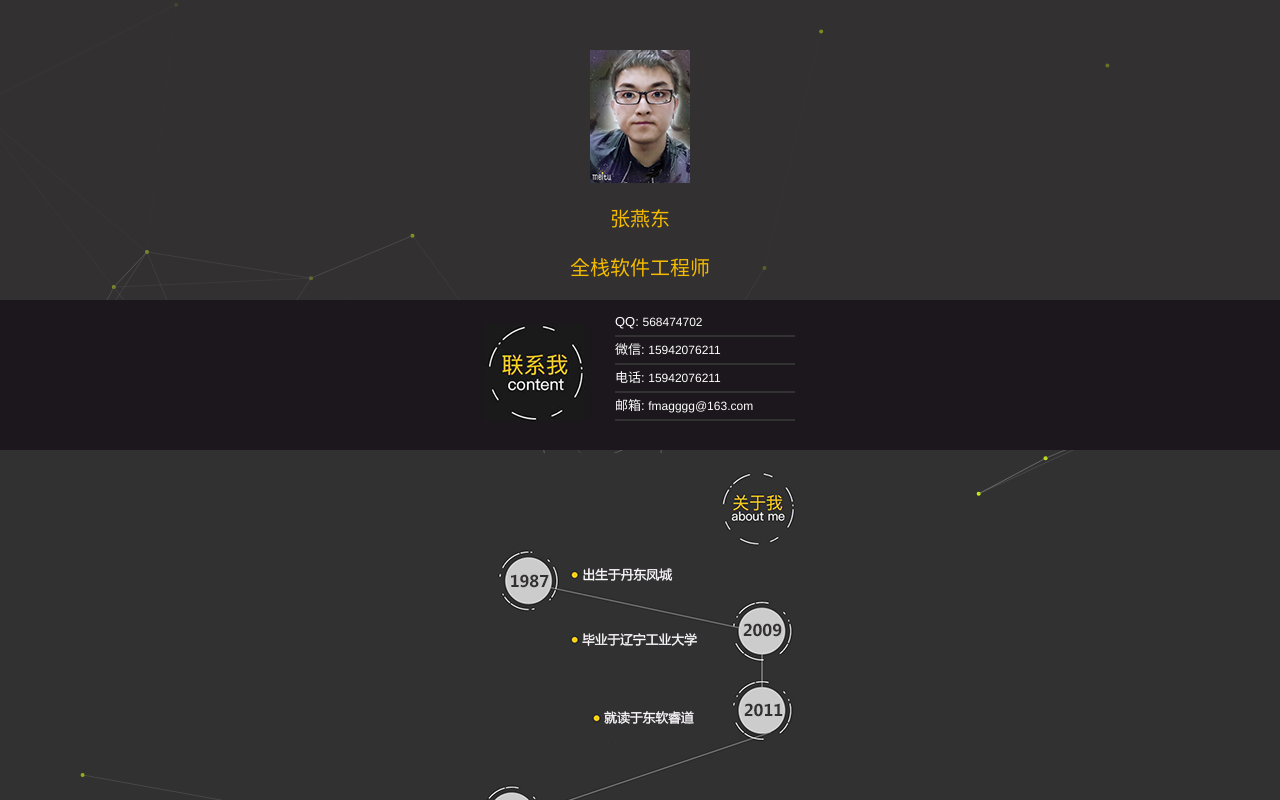
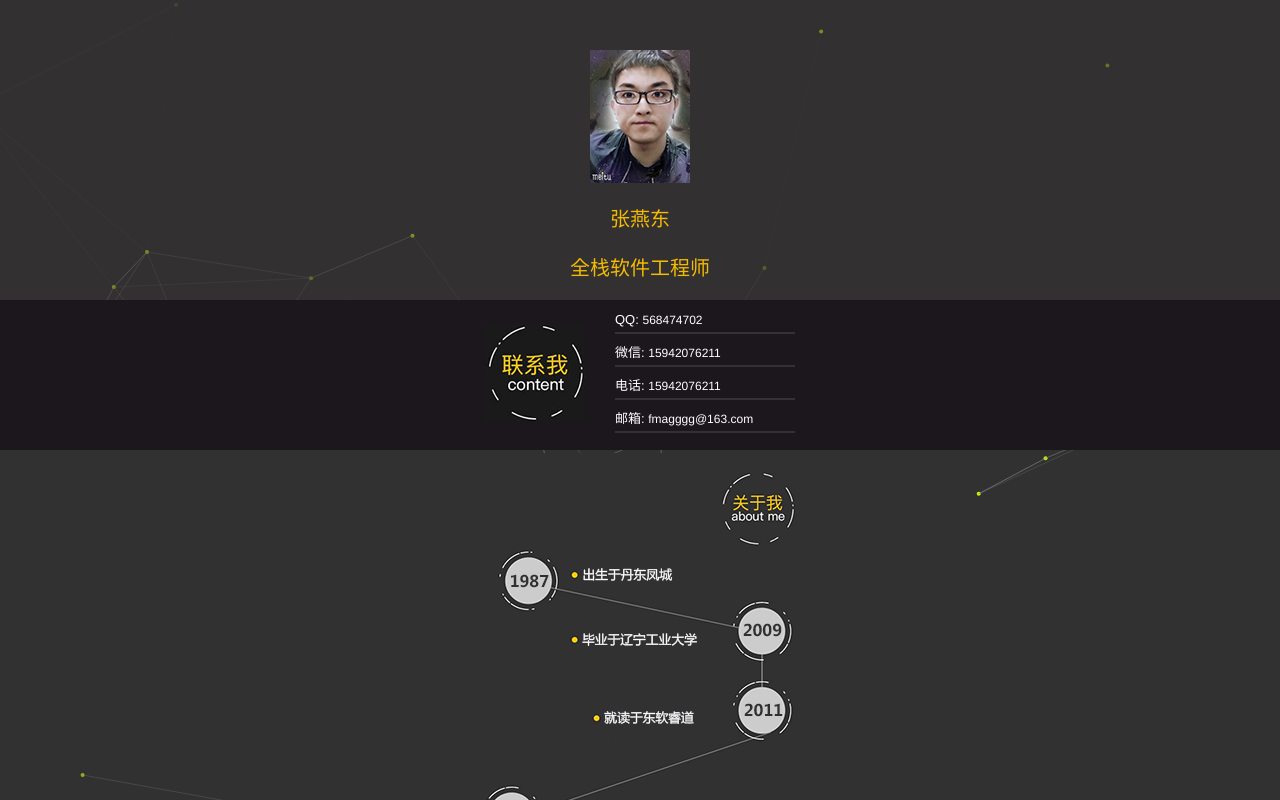
Before and after one commit to fmagggg/jianli, a plain HTML site: page index.html in a window 1280 px wide. Drawn offline with Linux system fonts and the light colour scheme; a small style sheet from the web is missing.

Commit message:
更新样式

```diff
--- a/css/index.css
+++ b/css/index.css
@@ -83,8 +83,11 @@ ul li{
     float:left;
 	width:180px;
 }
+.linkInfo li{
+	padding:3px 0 5px 0;
+}
 .linkInfo span{
-    line-height:25px;
+    line-height:0px;
 }
 .linkInfo .split{
     height:0px;
```
